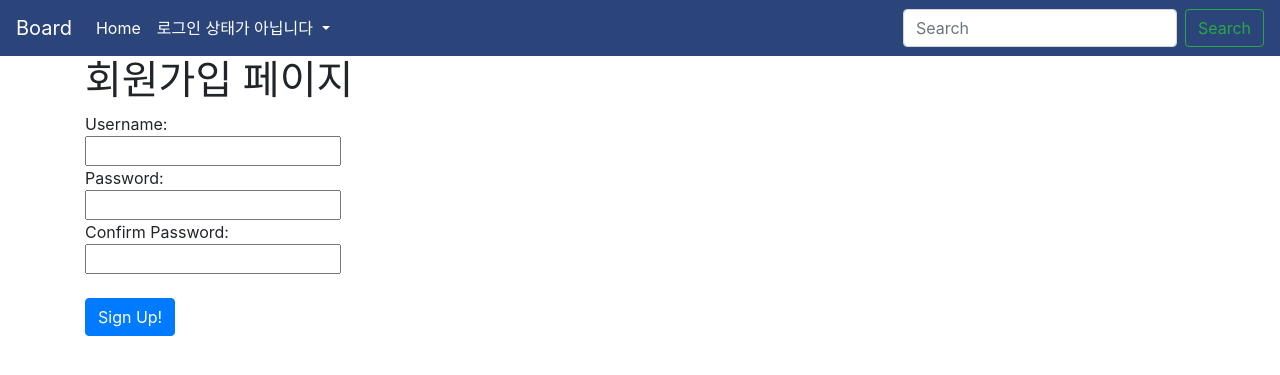
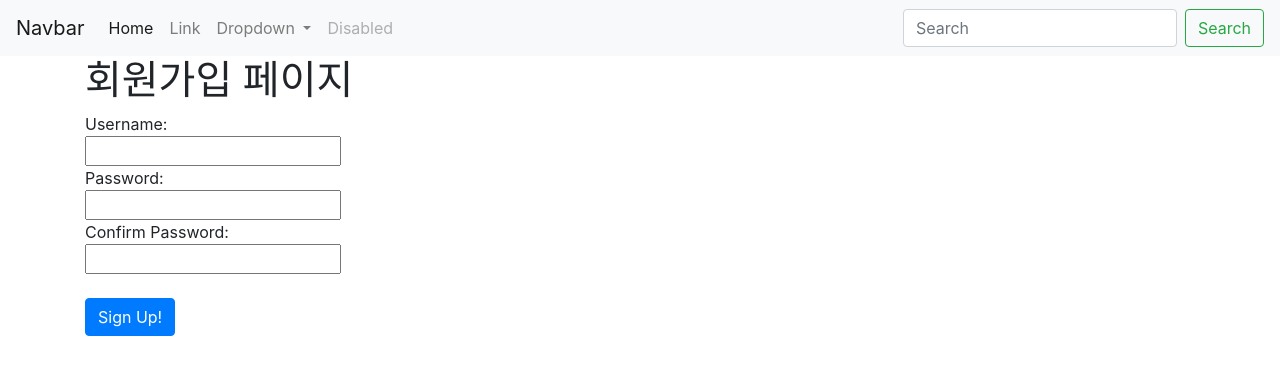
Before and after one commit to HyuuunjuKim/Board, a Django app: page /accounts/signup/ in a window 1280 px wide. Shown: the top 375 px of the page. Run offline with Django 3.2, Linux system fonts and the light colour scheme; some libraries are stand-ins or nearby versions.

Commit message:
navbar 수정

```diff
--- a/project_board/templates/base.html
+++ b/project_board/templates/base.html
@@ -23,8 +23,8 @@
 
 <body>
     <!-- navbar 시작 -->
-    <nav class="navbar navbar-expand-lg navbar-light" style="background-color: #2b457a;">
-        <a class="navbar-brand" href="#" style="color: white;">Board</a>
+    <nav class="navbar navbar-expand-lg navbar-light bg-light">
+        <a class="navbar-brand" href="#">Navbar</a>
         <button class="navbar-toggler" type="button" data-toggle="collapse" data-target="#navbarSupportedContent"
             aria-controls="navbarSupportedContent" aria-expanded="false" aria-label="Toggle navigation">
             <span class="navbar-toggler-icon"></span>
@@ -33,44 +33,26 @@
         <div class="collapse navbar-collapse" id="navbarSupportedContent">
             <ul class="navbar-nav mr-auto">
                 <li class="nav-item active">
-                    <a class="nav-link" href="{% url 'home' %}" style="color: white;">Home <span
-                            class="sr-only">(current)</span></a>
-                </li>
-                <!-- login 된 상태 -->
-                {% if user.is_authenticated %}
-                <li class="nav-item">
-                    <a class="nav-link" href="{% url 'new' %}" style="color: white;">글쓰기</a>
+                    <a class="nav-link" href="#">Home <span class="sr-only">(current)</span></a>
                 </li>
                 <li class="nav-item">
-                    <a class="nav-link" href="{% url 'portfolio' %}" style="color: white;">포트폴리오</a>
+                    <a class="nav-link" href="#">Link</a>
                 </li>
                 <li class="nav-item dropdown">
-                    <a style="color: white;" class="nav-link dropdown-toggle" href="#" id="navbarDropdown" role="button"
+                    <a class="nav-link dropdown-toggle" href="#" id="navbarDropdown" role="button"
                         data-toggle="dropdown" aria-haspopup="true" aria-expanded="false">
-                        환영합니다. {{user.username}}님
+                        Dropdown
                     </a>
                     <div class="dropdown-menu" aria-labelledby="navbarDropdown">
-                        <a class="dropdown-item" href="javascript:{document.getElementById('logout').submit()}">로그아웃</a>
-                        <form id="logout" method="POST" action="{% url 'logout' %}">
-                            {% csrf_token %} <input type="hidden" />
-                        </form>
+                        <a class="dropdown-item" href="#">Action</a>
+                        <a class="dropdown-item" href="#">Another action</a>
                         <div class="dropdown-divider"></div>
+                        <a class="dropdown-item" href="#">Something else here</a>
                     </div>
                 </li>
-                <!-- login 안 된 상태 -->
-                {% else %}
-                <li class="nav-item dropdown">
-                    <a style="color: white;" class="nav-link dropdown-toggle" href="#" id="navbarDropdown" role="button"
-                        data-toggle="dropdown" aria-haspopup="true" aria-expanded="false">
-                        로그인 상태가 아닙니다
-                    </a>
-                    <div class="dropdown-menu" aria-labelledby="navbarDropdown">
-                        <a class="dropdown-item" href="{% url 'signup' %}">회원가입</a>
-                        <a class="dropdown-item" href="{% url 'login' %}">로그인</a>
-                        <div class="dropdown-divider"></div>
-                    </div>
+                <li class="nav-item">
+                    <a class="nav-link disabled" href="#" tabindex="-1" aria-disabled="true">Disabled</a>
                 </li>
-                {% endif %}
             </ul>
             <form class="form-inline my-2 my-lg-0">
                 <input class="form-control mr-sm-2" type="search" placeholder="Search" aria-label="Search">
@@ -81,6 +63,7 @@
 
     <!-- 본문 시작 -->
     {% block content %}
+
     {% endblock %}
 
 </html>
```
Also changed, not shown: db.sqlite3.
